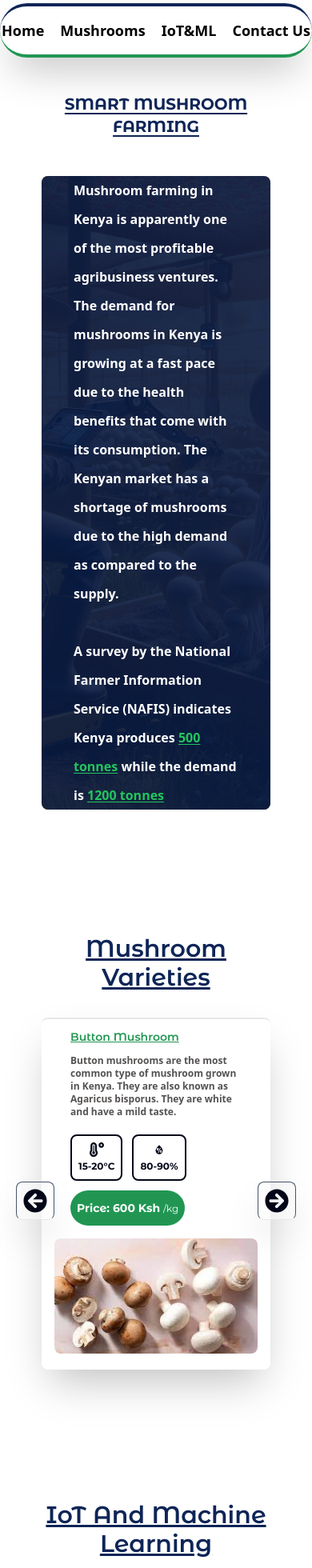
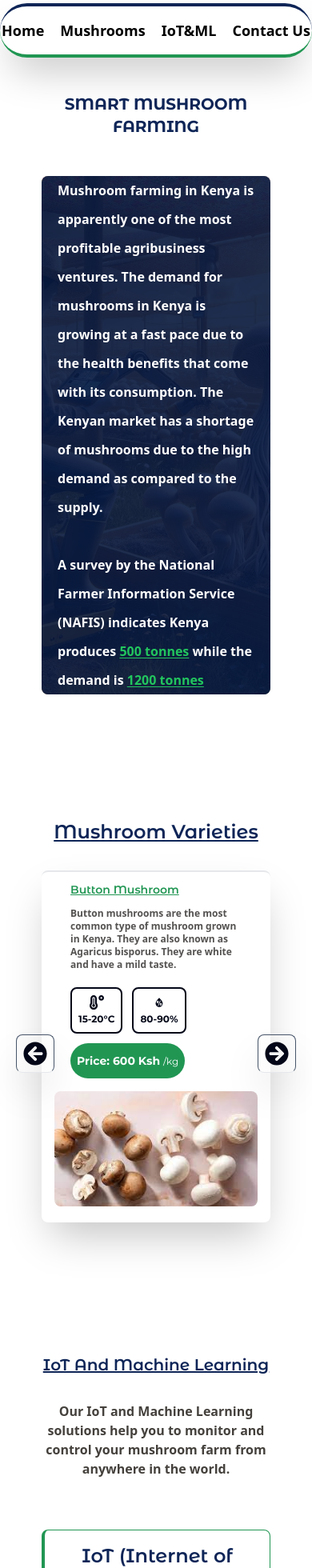
Before and after one commit to KINYENJE/JHUB-Smart-Mushroom-Farming, a React (Create React App) app: page / in a window 390 px wide. Shown: the top 1960 px of the page at 80% size. Built offline with nearby package versions, Linux system fonts and the light colour scheme.

Commit message:
changes from chairman

```diff
--- a/src/components/Hero.jsx
+++ b/src/components/Hero.jsx
@@ -11,14 +11,14 @@ function Hero() {
   return (
     <section>
       <div className="w-full max-w-[1440px] px-8 lg:px-14 App min-h-[100vh] mt-10 flex flex-col items-center justify-center " id='home'>
-    <h1 className='block max-sm:text-xl text-4xl font-bold sm:text-title-xl underline underline-offset-4'>
+    <h1 className='block max-sm:text-xl text-4xl font-bold sm:text-title-xl  '>
       SMART MUSHROOM FARMING
     </h1>
 
     {/** Mushroom farming in kenya details */}
     <div className="w-full flex max-sm:flex-col gap-5 mx-5 my-12 rounded-lg bg-center bg-cover bg-no-repeat" style={{backgroundImage: `url(${farmers_ai})`}}>
 
-      <div className="max-sm:w-full  w-2/3 text-wrap flex items-center justify-center px-10 blue_overlay rounded-lg " data-aos="fade-right"  data-aos-duration="3000">
+      <div className="max-sm:w-full  w-2/3 text-wrap flex items-center justify-center px-10 max-sm:px-5 blue_overlay rounded-lg " data-aos="fade-right"  data-aos-duration="3000">
       <p className='leading-9 text-left text-white font-semibold '>
         Mushroom farming in Kenya is apparently one of the most profitable agribusiness ventures. The demand for mushrooms in Kenya is growing at a fast pace due to the health benefits that come with its consumption. The Kenyan market has a shortage of mushrooms due to the high demand as compared to the supply.
         <br/> <br/>
@@ -41,7 +41,7 @@ function Hero() {
     {/** Variety of mushrooms grown in Kenya */}
     <section className='my-14  w-full py-5 ' id='mushrooms'>
 
-      <h2 className='text-3xl font-semibold capitalize my-8 underline underline-offset-3'>Mushroom Varieties</h2>
+      <h2 className='sm:text-3xl text-2xl font-semibold capitalize my-8 underline underline-offset-3'>Mushroom Varieties</h2>
 
       <MushroomSlider slides={MushroomTypes}/>
     </section>
@@ -49,7 +49,7 @@ function Hero() {
 
     {/** iot and ml section */}
     <section className='my-14  w-full  overflow-hidden ' id='iot-ml'>
-      <h2 className='text-3xl font-semibold capitalize my-8 underline underline-offset-3'>IoT and Machine Learning</h2>
+      <h2 className='sm:text-3xl text-xl font-semibold capitalize my-8 underline underline-offset-3'>IoT and Machine Learning</h2>
       <p className='font-semibold text-warmGray-700'>Our IoT and Machine Learning solutions help you to monitor and control your mushroom farm from anywhere in the world.</p>
       <IoT_ML slides={IoT_MlInfo}/>
 
```
Also changed, not shown: 1 other file (tests, documents, lock files or other folders).
